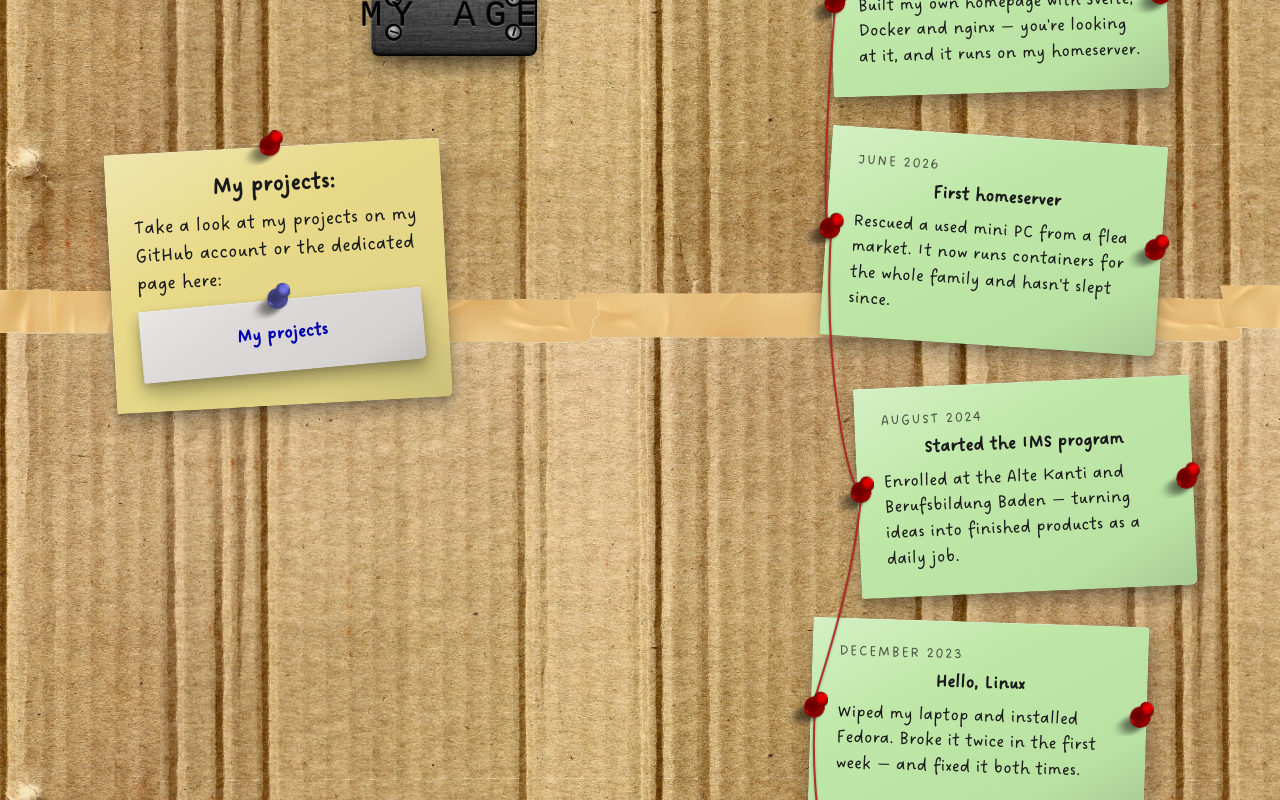
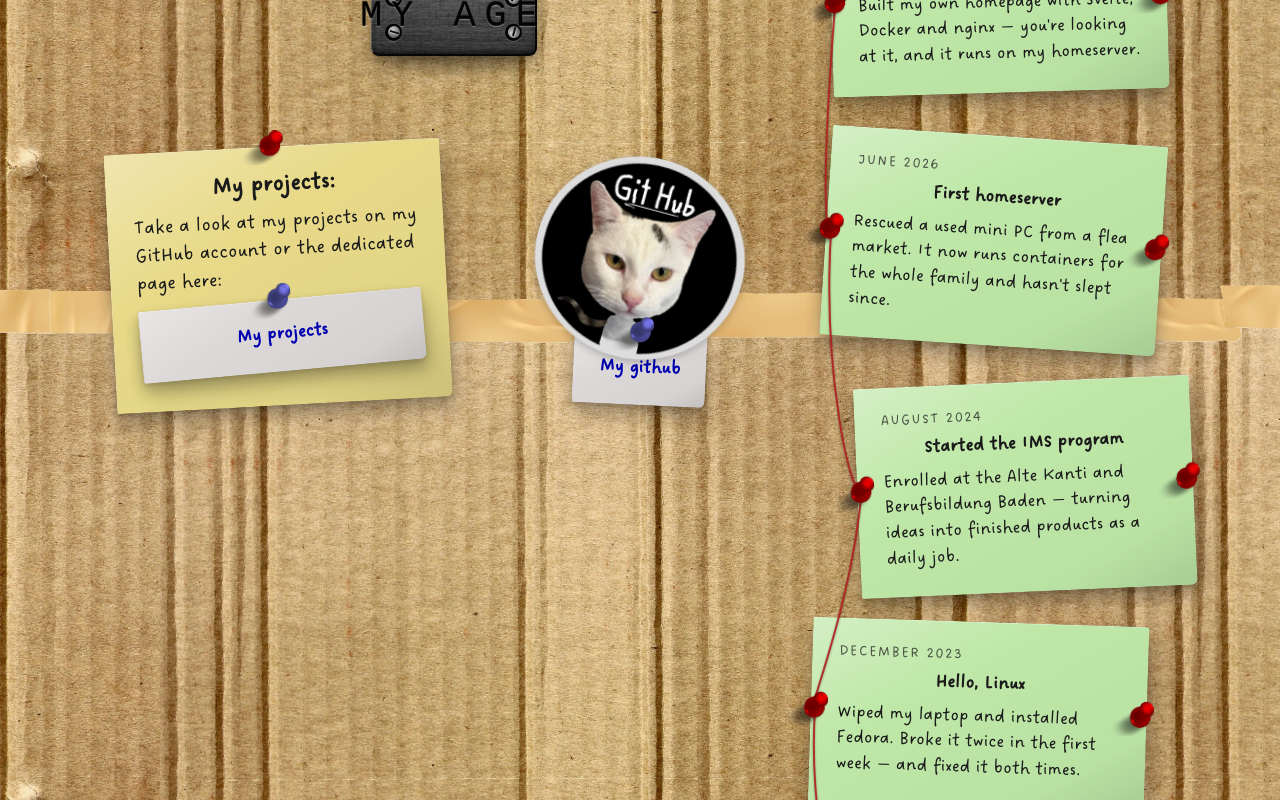
Before and after one commit to Keinstein0/HomeserverCentral, a SvelteKit app in the folder Homepage/: page / in a window 1280 px wide. Shown: the part 1000-1800 px from the top of the page. Built offline with nearby package versions, Linux system fonts and the light colour scheme.

Commit message:
added in my github link

```diff
--- a/Homepage/src/routes/+page.svelte
+++ b/Homepage/src/routes/+page.svelte
@@ -4,6 +4,7 @@
     import Grid from "../components/Grid.svelte";
 
     import me from "../assets/images/me.jpg";
+    import github from "../assets/images/github.png";
     import { Pin } from "../components/pin/pin";
     import NixieAgeCounter from "../components/nixie/NixieAgeCounter.svelte";
     import { onMount } from "svelte";
@@ -271,6 +272,34 @@
                 >
             </a>
         </PaperNote>
+
+        <!-- GitHub logo → your GitHub profile. (The raw <img> with a
+             relative src 404s in Vite — assets must be imported.) -->
+        <!-- GitHub sticker + the note it pins: ONE grid item so they
+             overlap as a unit — the note slides slightly under the
+             sticker, so the LinkPin on the note's top edge reads as
+             pinning both the sticker and the note. -->
+        <div class="github-tile">
+            <a
+                class="github-link"
+                href="https://github.com/keinstein0"
+                target="_blank"
+                rel="noopener noreferrer"
+                aria-label="Link to my GitHub account"
+            >
+                <img src={github} alt="Link to my GitHub account" />
+            </a>
+
+            <a class="projects-link" href="https://github.com/keinstein0">
+                <PaperNote
+                    color="#ded9d9"
+                    hoverColor="#cfe4ff"
+                    pin={LinkPin}
+                    maxOffset={0}
+                    ><h3 style="color:#0000af">My github</h3></PaperNote
+                >
+            </a>
+        </div>
     </Grid>
 </main>
 
@@ -279,6 +308,15 @@
         font-family: "handwritten";
         src: url("./../assets/dreaming-outloud-pro-regular.otf")
             format("opentype");
+    }
+
+    :global(html) {
+        /* Overscrolling past the page edges exposes the root background —
+           match the body's cardboard base color so there's no white flash. */
+        background-color: #2b221a;
+        /* Nothing above the page worth scrolling to — disable the
+           rubber-band bounce entirely (mobile + trackpad overscroll). */
+        overscroll-behavior: none;
     }
 
     :global(body) {
@@ -348,6 +386,63 @@
         text-decoration: none;
         color: inherit;
         cursor: pointer;
+    }
+
+    /* GitHub logo tile: centered in its grid cell, sized like a small
+       board sticker, with a subtle lift on hover to match the notes. */
+    .github-link {
+        justify-self: center;
+    }
+
+    .github-link img {
+        display: block;
+        width: 210px;
+        height: auto;
+        transform: rotate(15deg);
+        filter: drop-shadow(0 2px 4px rgba(0, 0, 0, 0.25));
+        transition:
+            transform 0.28s cubic-bezier(0.175, 0.885, 0.32, 1.275),
+            filter 0.28s ease;
+    }
+
+    .github-link:hover img {
+        transform: rotate(10deg) scale(1.04);
+        filter: drop-shadow(0 4px 7px rgba(0, 0, 0, 0.3));
+    }
+
+    /* GitHub sticker + pinned note: one flex column. The sticker sits on
+       a higher z-plane than the note's paper, so the note slides under
+       it while the note's pin (z-index 25) stays above — one pin, two
+       layers. The negative margin is how much the note tucks under. */
+    .github-tile {
+        display: flex;
+        flex-direction: column;
+        align-items: center;
+        justify-self: center;
+        width: min(280px, 100%);
+    }
+
+    .github-tile .github-link {
+        position: relative;
+        z-index: 2;
+    }
+
+    .github-tile :global(.note-wrapper) {
+        width: 100%;
+        margin-top: -34px;
+    }
+
+    /* Unified hover: whichever of the two you hover, the tile lifts as a
+       unit. The sticker rises just above the note's hovered paper layer
+       (z-index 20) while staying below the note's pin (z-index 25), so
+       the "one pin pins both" illusion never breaks. Hovering the sticker
+       also tints the note — same as hovering the note itself. */
+    .github-tile:hover .github-link {
+        z-index: 22;
+    }
+
+    .github-tile:hover :global(.note-wrapper .paper) {
+        background-color: #cfe4ff;
     }
 
     .main-title {
```
Also changed, not shown: Homepage/src/assets/images/github.png (added).
